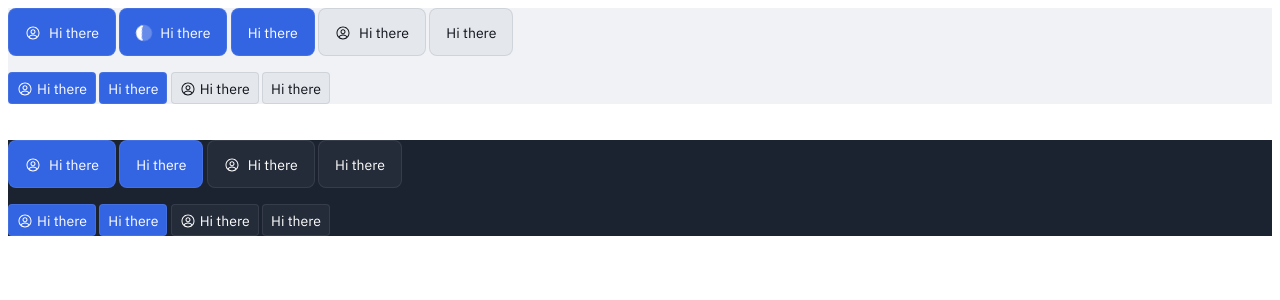
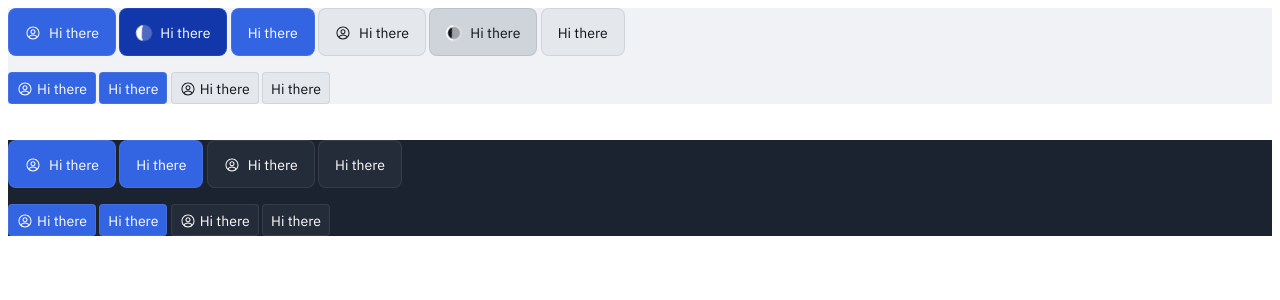
Before and after one commit to transcendjs/lumia, a SvelteKit app: page / in a window 1280 px wide. Shown: the top 300 px of the page. Built offline with nearby package versions, Linux system fonts and the light colour scheme.

Commit message:
make `loading` Button `disabled`

```diff
--- a/src/lib/components/Button/ButtonBase.svelte
+++ b/src/lib/components/Button/ButtonBase.svelte
@@ -20,6 +20,7 @@
   class:secondary={kind === 'secondary'}
   class:large={size === 'large'}
   class:small={size === 'small'}
+  disabled={loading}
 >
   {#if loading}
     <div class="icon animate">{@html LoadingSVG}</div>
@@ -85,7 +86,7 @@
         background-color: var(--button-primary-hover-BackgroundColor);
       }
 
-      &:active {
+      &:active, &:disabled {
         background-color: var(--button-primary-active-BackgroundColor);
       }
     }
@@ -103,7 +104,7 @@
         background-color: var(--button-secondary-hover-BackgroundColor);
       }
 
-      &:active {
+      &:active, &:disabled {
         background-color: var(--button-secondary-active-BackgroundColor);
       }
     }
--- a/src/routes/+page.svelte
+++ b/src/routes/+page.svelte
@@ -12,6 +12,7 @@
   <Button {title} kind="primary" {icon} loading={true}/>
   <Button {title} kind="primary" />
   <Button {title} kind="secondary" {icon} />
+  <Button {title} kind="secondary" {icon} loading={true}/>
   <Button {title} kind="secondary" />
   <br /><br />
   <Button {title} kind="primary" {icon} size="small" />
```
